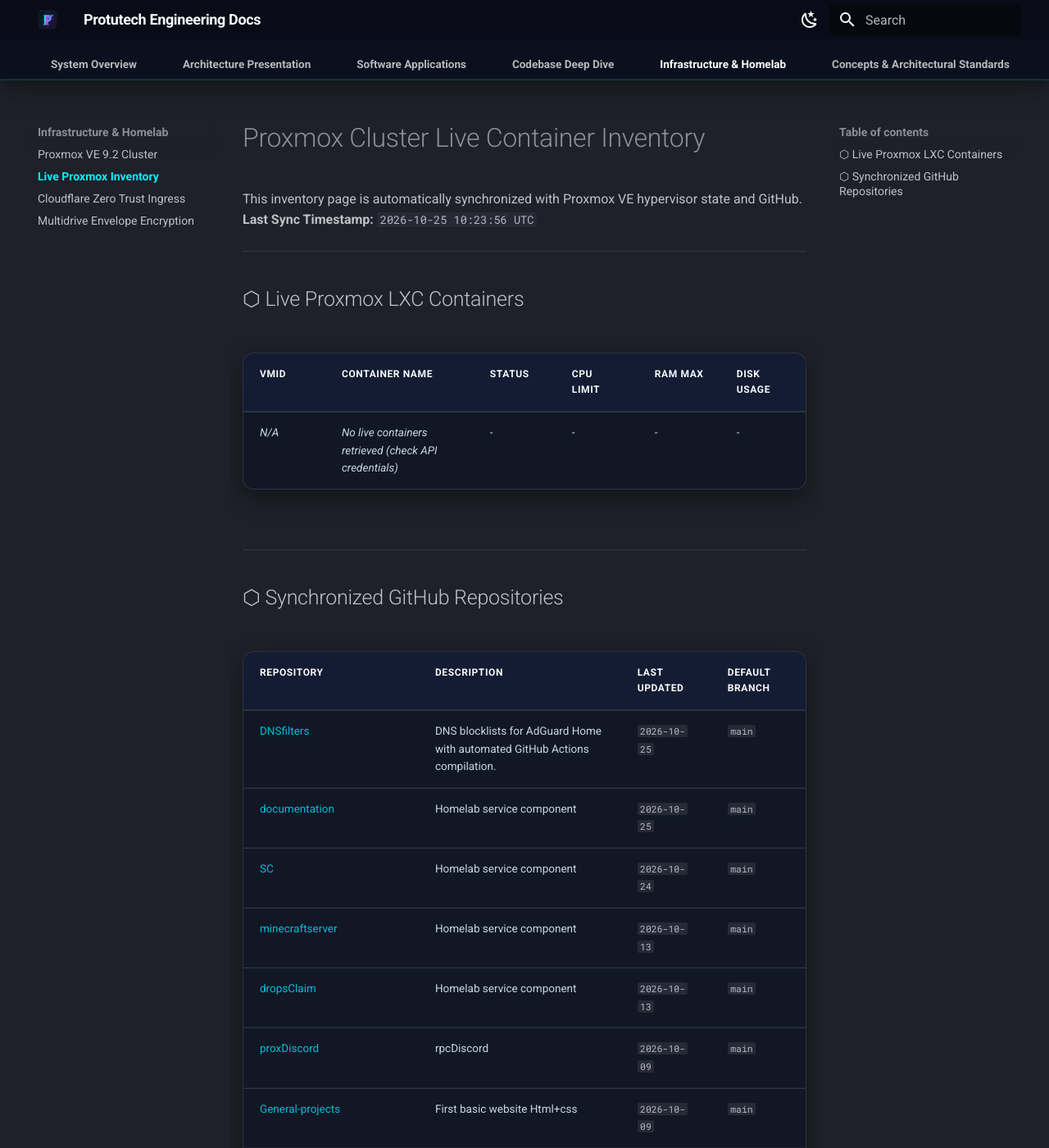
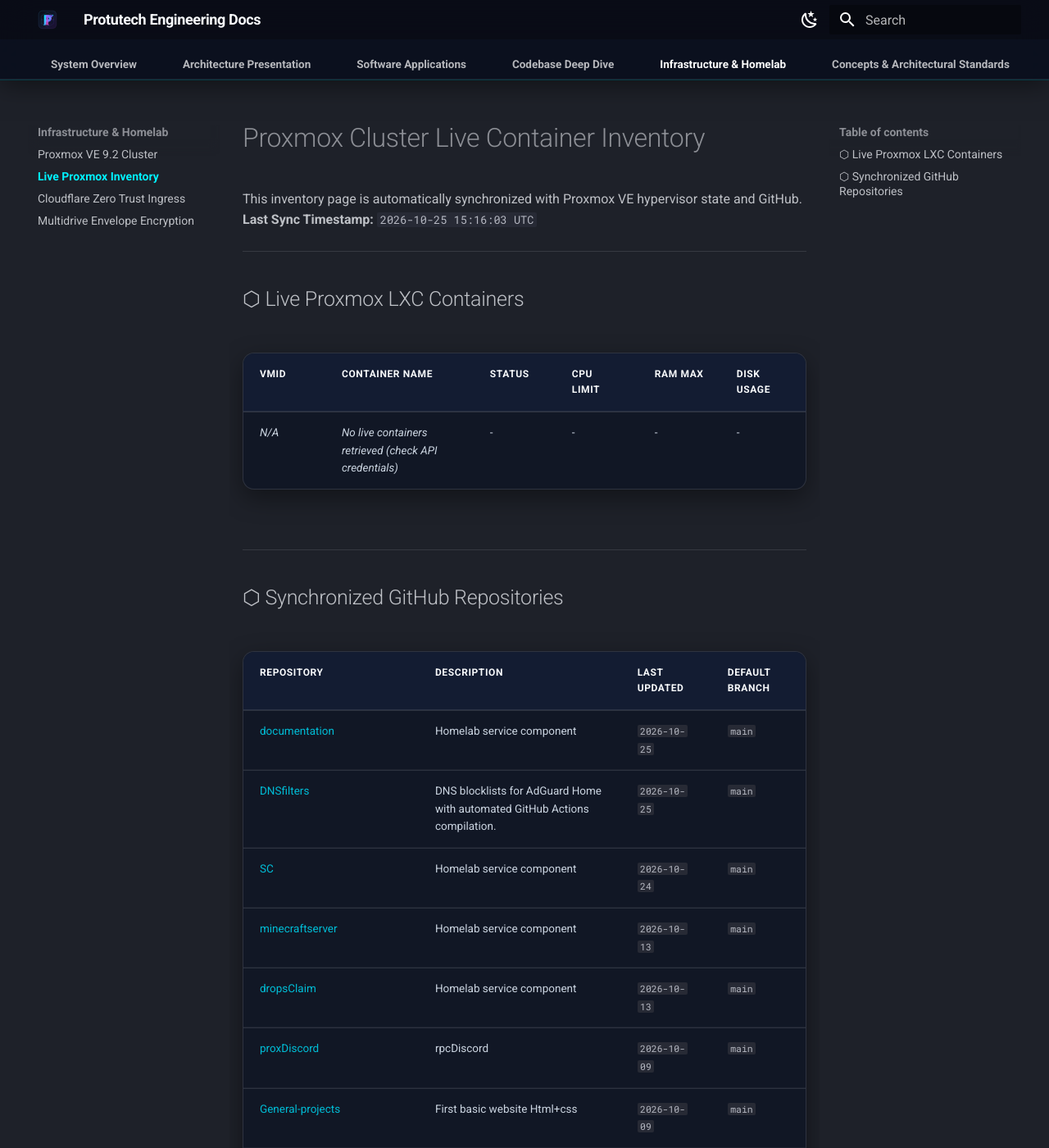
Before and after one commit to IAndrexI/documentation, an MkDocs documentation site: the page built from docs/infra/proxmox-live-inventory.md, in a window 1280 px wide and 1400 px high. Shown: the whole window at 82% size. Built offline with MkDocs 1.6.1 and Material for MkDocs 9.7.7, drawn with Linux system fonts in a browser that asks for light colours.

Commit message:
chore(auto-update): sync live Proxmox containers and GitHub repos [skip ci]

```diff
--- a/docs/infra/proxmox-live-inventory.md
+++ b/docs/infra/proxmox-live-inventory.md
@@ -1,7 +1,7 @@
 # Proxmox Cluster Live Container Inventory
 
 This inventory page is automatically synchronized with Proxmox VE hypervisor state and GitHub.
-**Last Sync Timestamp:** `2026-10-25 10:23:56 UTC`
+**Last Sync Timestamp:** `2026-10-25 15:16:03 UTC`
 
 ---
 
@@ -17,8 +17,8 @@
 
 | Repository | Description | Last Updated | Default Branch |
 | :--- | :--- | :--- | :--- |
+| [documentation](https://github.com/IAndrexI/documentation) | Homelab service component | `2026-10-25` | `main` |
 | [DNSfilters](https://github.com/IAndrexI/DNSfilters) | DNS blocklists for AdGuard Home with automated GitHub Actions compilation. | `2026-10-25` | `main` |
-| [documentation](https://github.com/IAndrexI/documentation) | Homelab service component | `2026-10-25` | `main` |
 | [SC](https://github.com/IAndrexI/SC) | Homelab service component | `2026-10-24` | `main` |
 | [minecraftserver](https://github.com/IAndrexI/minecraftserver) | Homelab service component | `2026-10-13` | `main` |
 | [dropsClaim](https://github.com/IAndrexI/dropsClaim) | Homelab service component | `2026-10-13` | `main` |
```
